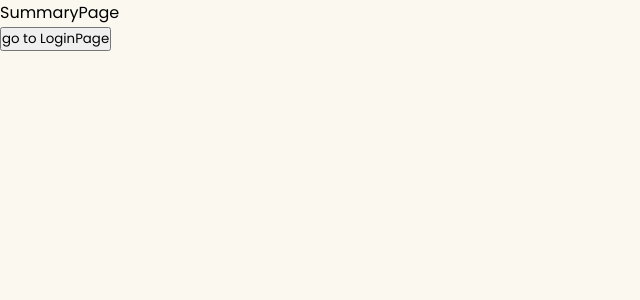
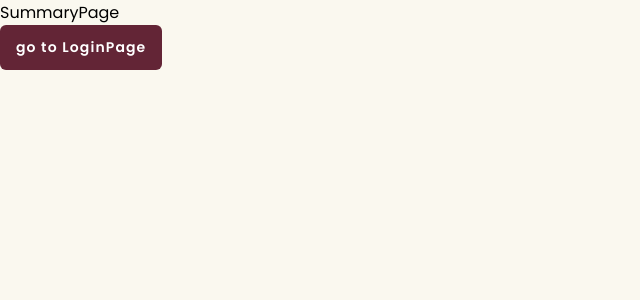
Before and after one commit to novacooo/wordcloud-game, a React (Create React App) app: page /#/summary in a window 1280 px wide. Shown: the top 300 px of the page, without its empty margins (0-640 px from the left). Built offline with nearby package versions, Linux system fonts and the light colour scheme.

Commit message:
Button component

```diff
--- /dev/null
+++ b/src/components/Button.tsx
@@ -0,0 +1,29 @@
+import styled from 'styled-components';
+
+interface ButtonProps {
+  children: string;
+}
+
+const Button = styled.button<ButtonProps>`
+  padding: 1.2rem 1.6rem;
+  background-color: ${({ theme }) => theme.color.accent};
+  border: none;
+  border-radius: 0.6rem;
+  font-size: ${({ theme }) => theme.fontSize.button};
+  font-weight: ${({ theme }) => theme.fontWeight.bold};
+  color: ${({ theme }) => theme.color.white};
+  letter-spacing: 0.08em;
+  transition: background-color 0.2s, transform 0.2s;
+
+  &:hover {
+    cursor: pointer;
+    background-color: ${({ theme }) => theme.color.accentHover};
+    transform: scale(0.99);
+  }
+
+  &:active {
+    transform: scale(0.96);
+  }
+`;
+
+export default Button;
--- a/src/declarations/styled-components.d.ts
+++ b/src/declarations/styled-components.d.ts
@@ -1,7 +1,9 @@
 /* eslint-disable @typescript-eslint/no-empty-interface */
 import 'styled-components';
-import ITheme from 'types/ITheme';
+import theme from 'theme/theme';
+
+type ThemeType = typeof theme;
 
 declare module 'styled-components' {
-  export interface DefaultTheme extends ITheme {}
+  export interface DefaultTheme extends ThemeType {}
 }
--- a/src/pages/GamePage.tsx
+++ b/src/pages/GamePage.tsx
@@ -1,5 +1,6 @@
 import { useNavigate } from 'react-router-dom';
 import routes from 'common/routes';
+import Button from 'components/Button';
 
 const GamePage = () => {
   const navigate = useNavigate();
@@ -7,9 +8,9 @@ const GamePage = () => {
   return (
     <div>
       <p>GamePage</p>
-      <button onClick={() => navigate(routes.summary)}>
+      <Button onClick={() => navigate(routes.summary)}>
         go to SummaryPage
-      </button>
+      </Button>
     </div>
   );
 };
--- a/src/pages/LoginPage.tsx
+++ b/src/pages/LoginPage.tsx
@@ -1,6 +1,7 @@
 import { useNavigate } from 'react-router-dom';
 import routes from 'common/routes';
 import styled from 'styled-components';
+import Button from 'components/Button';
 
 const StyledWrapper = styled.div`
   display: flex;
@@ -14,7 +15,7 @@ const StyledWrapper = styled.div`
 const Header = styled.h1`
   font-size: ${({ theme }) => theme.fontSize.headline};
   font-weight: ${({ theme }) => theme.fontWeight.bold};
-  color: ${({ theme }) => theme.fontColor.primary};
+  color: ${({ theme }) => theme.color.accent};
 `;
 
 const LoginPage = () => {
@@ -23,7 +24,7 @@ const LoginPage = () => {
   return (
     <StyledWrapper>
       <Header>Wordcloud game</Header>
-      <button onClick={() => navigate(routes.game)}>go to GamePage</button>
+      <Button onClick={() => navigate(routes.game)}>Start game</Button>
     </StyledWrapper>
   );
 };
--- a/src/pages/SummaryPage.tsx
+++ b/src/pages/SummaryPage.tsx
@@ -1,5 +1,6 @@
 import { useNavigate } from 'react-router-dom';
 import routes from 'common/routes';
+import Button from 'components/Button';
 
 const SummaryPage = () => {
   const navigate = useNavigate();
@@ -7,7 +8,7 @@ const SummaryPage = () => {
   return (
     <div>
       <p>SummaryPage</p>
-      <button onClick={() => navigate(routes.login)}>go to LoginPage</button>
+      <Button onClick={() => navigate(routes.login)}>go to LoginPage</Button>
     </div>
   );
 };
--- a/src/theme/theme.ts
+++ b/src/theme/theme.ts
@@ -1,16 +1,18 @@
-import ITheme from 'types/ITheme';
-
-const theme: ITheme = {
+const theme = {
   bgPrimary: '#faf8ef',
   textPrimary: '#121212',
+  color: {
+    accent: '#632536',
+    accentHover: '#783545',
+    white: '#ffffff',
+    textPrimary: '#121212',
+    textSecondary: '#616161',
+  },
   fontFamily: 'Poppins',
   fontSize: {
     headline: '3.4rem',
     body: '1.6rem',
-  },
-  fontColor: {
-    primary: '#121212',
-    secondary: '#616161',
+    button: '1.4rem',
   },
   fontWeight: {
     regular: 400,
```
Also changed, not shown: src/types/ITheme.ts (deleted, +0 -19 lines).
